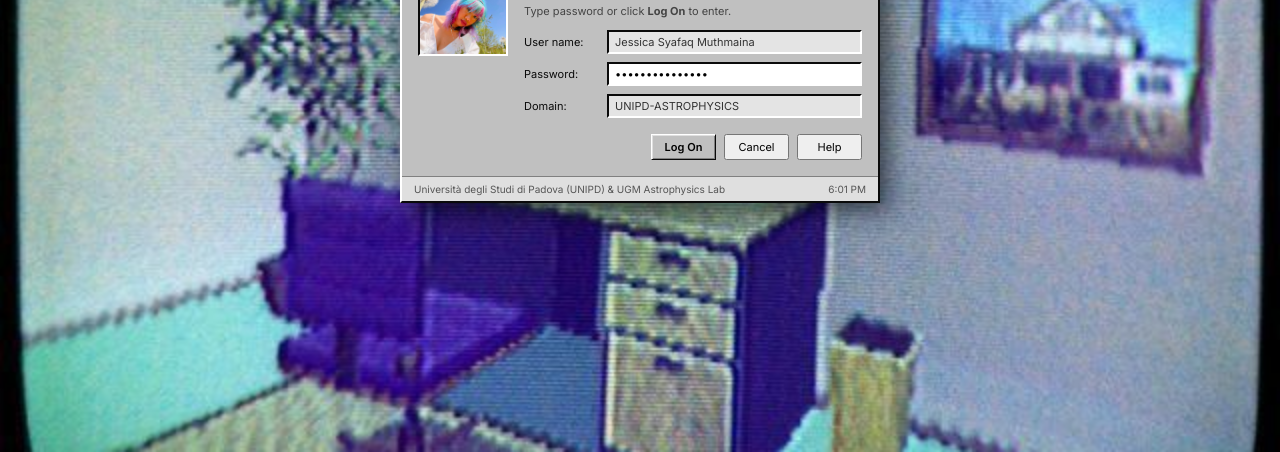
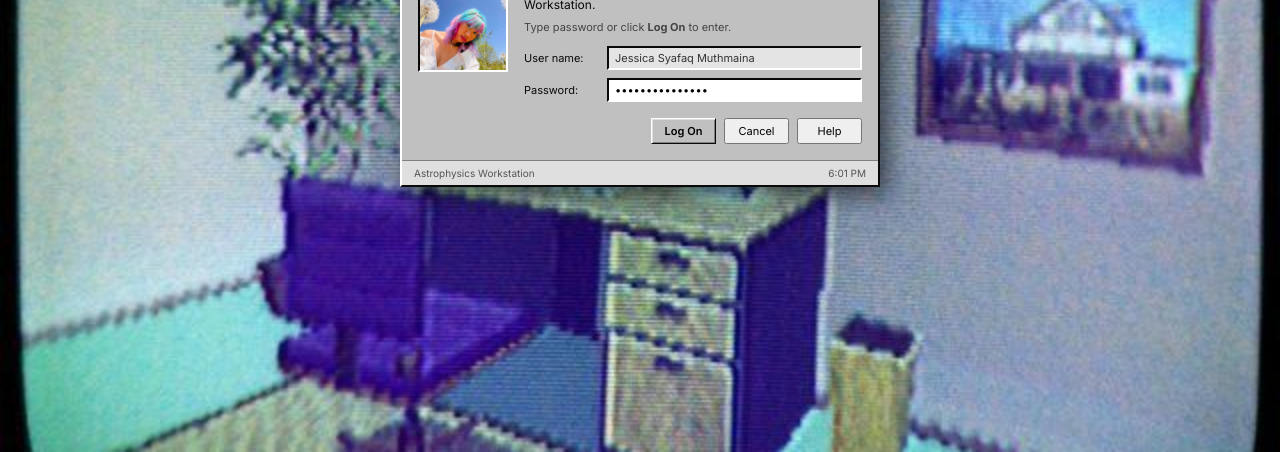
Before and after one commit to yourastrophysicist/yourastro, a plain HTML site: page index.html in a window 1280 px wide. Shown: the part 348-800 px from the top of the page. Drawn offline with nearby package versions, Linux system fonts and the light colour scheme.

Commit message:
Upload index.html

```diff
--- a/index.html
+++ b/index.html
@@ -62,10 +62,6 @@
                         <label>Password:</label>
                         <input type="password" id="lock-pass-input" value="astrophysics123" class="lock-input" onkeydown="if(event.key==='Enter') unlockDesktop()">
                     </div>
-                    <div class="lock-input-group">
-                        <label>Domain:</label>
-                        <input type="text" value="UNIPD-ASTROPHYSICS" readonly class="lock-input">
-                    </div>
 
                     <div class="lock-btn-row">
                         <button class="win-btn-default lock-btn" onclick="unlockDesktop()">Log On</button>
@@ -75,7 +71,7 @@
                 </div>
             </div>
             <div class="lock-screen-footer">
-                <span>Università degli Studi di Padova (UNIPD) & UGM Astrophysics Lab</span>
+                <span>Astrophysics Workstation</span>
                 <span id="lock-screen-clock">--:-- --</span>
             </div>
         </div>
```
